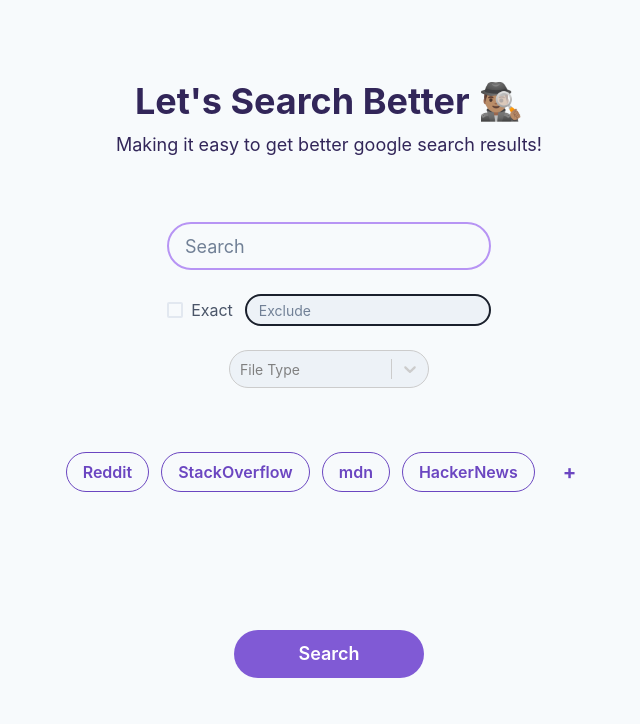
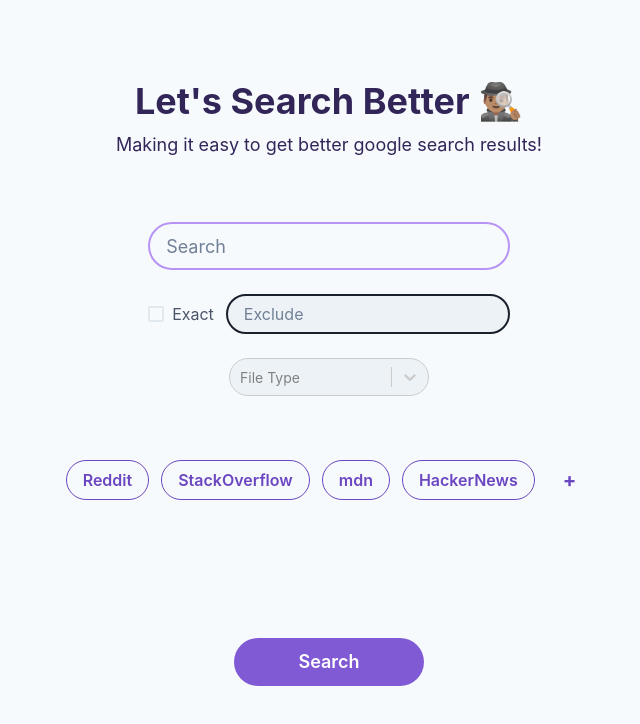
Before and after one commit to syedmehdiabbas/search-tool, a React (Vite) app: page / in a window 1280 px wide. Shown: the top 724 px of the page, without its empty margins (311-951 px from the left). Built offline with nearby package versions, Linux system fonts and the light colour scheme.

Commit message:
exclude input size updated for consistency

```diff
--- a/src/Home/components/ExcludeInput/index.jsx
+++ b/src/Home/components/ExcludeInput/index.jsx
@@ -19,7 +19,7 @@ function ExcludeInput({ excludeTerms, setExcludeTerms }) {
         onChange={(e) => {
           setExcludeTerms(e.target.value);
         }}
-        size="sm"
+        size="md"
       />
     </Tooltip>
   );
```
